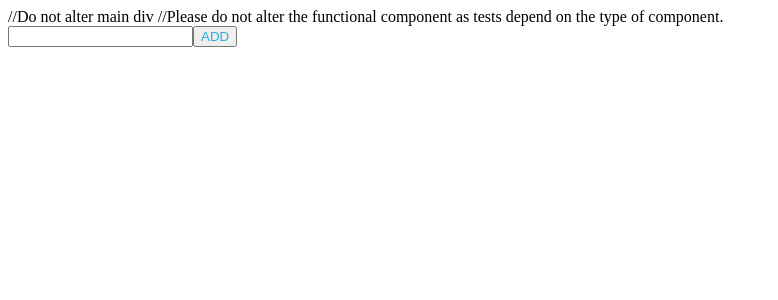
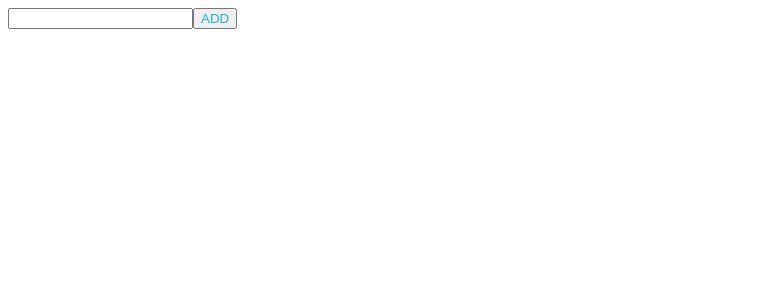
Before and after one commit to Rinky6767/Lifting-The-State-Up-Class-based-components-Lifecycle-Methods-In-Action-Class-...---Post-Class---, a React app: page / in a window 1280 px wide. Shown: the top 300 px of the page, without its empty margins (0-778 px from the left). Built offline with nearby package versions, Linux system fonts and the light colour scheme.

Commit message:
Update App.js

```diff
--- a/src/components/App.js
+++ b/src/components/App.js
@@ -40,8 +40,6 @@ function App() {
 
 	return (
 		<div id="main">
-	//Do not alter main div
-			//Please do not alter the functional component as tests depend on the type of component.
 			<Form />
 			<ul>
 				{task.map((vals) => {
@@ -65,6 +63,7 @@ function App() {
 												});
 												setEditing(NaN);
 												setTask(modarr);
+												setNewInput("");
 											}
 										}}
 									>
```
